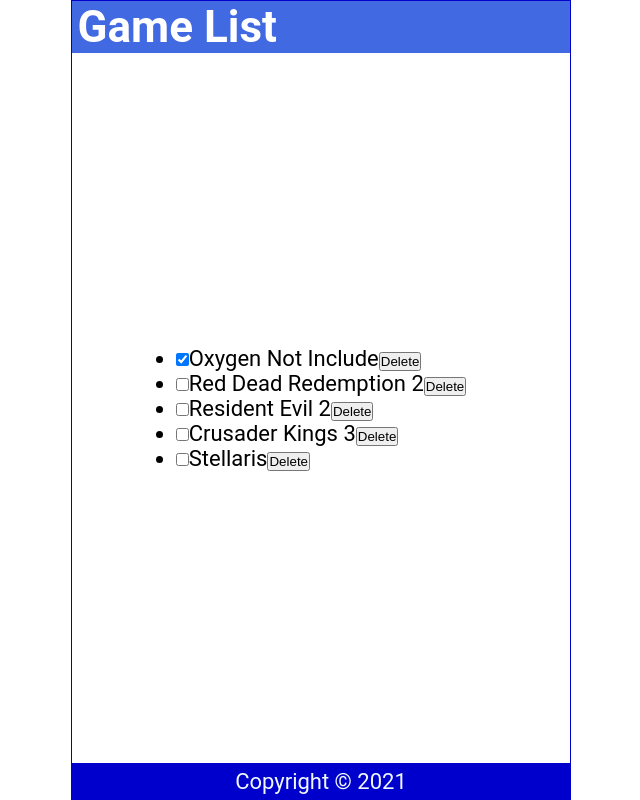
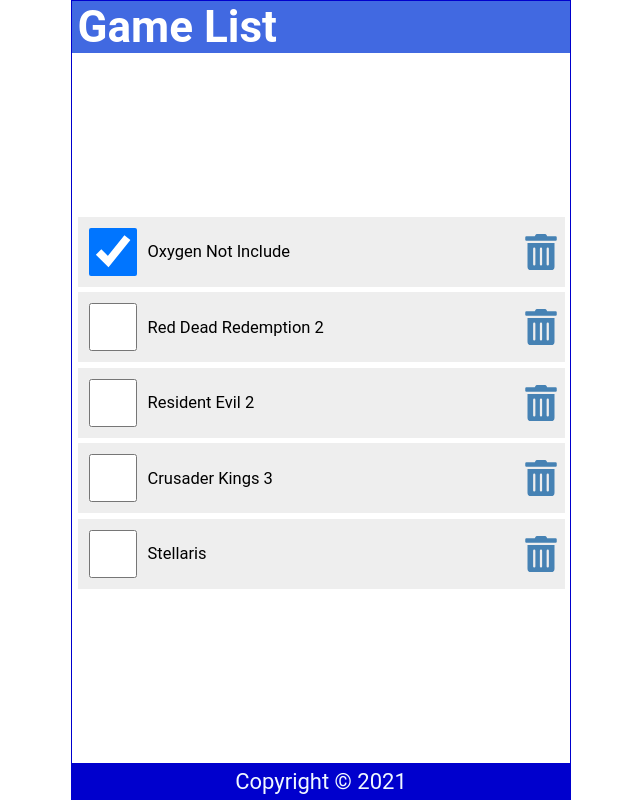
Before and after one commit to sherryysj/ReactJSRecap, a React (Create React App) app: page / in a window 1280 px wide. Shown: the whole page, without its empty margins (319-959 px from the left). Built offline with nearby package versions, Linux system fonts and the light colour scheme.

Commit message:
learning note: use of react icon and update the list style

```diff
--- a/src/Content.js
+++ b/src/Content.js
@@ -1,4 +1,5 @@
 import { useState } from "react";
+import { FaTrashAlt } from 'react-icons/fa'
 
 const Content = () => {
 
@@ -42,7 +43,10 @@
                             checked={item.checked}
                         />
                         <label>{item.item}</label>
-                        <button>Delete</button>
+                        <FaTrashAlt
+                            role="button"
+                            tabIndex="0"
+                        />
                     </li>
                 ))}
             </ul>
--- a/src/index.css
+++ b/src/index.css
@@ -57,3 +57,62 @@
   display: grid;
   place-content: center;
 }
+
+ul {
+  width: 100%;
+  list-style: none;
+  padding: 0 0.25rem 0.25rem;
+}
+
+ul li::before {
+  content: "\200B";
+}
+
+.item {
+  display: flex;
+  justify-content: flex-start;
+  align-items: center;
+  padding: 0.5rem 0 0.5rem 0.5rem;
+  margin: 0.25rem 0;
+  background-color: #eee;
+}
+
+.item:first-child {
+  margin: 0;
+}
+
+.item input[type="checkbox"] {
+  text-align: center;
+  width: 2.5rem;
+  width: 48px;
+  min-width: 48px;
+  height: 2.5rem;
+  height: 48px;
+  min-height: 48px;
+  cursor: pointer;
+  margin-right: 0.5rem;
+}
+
+.item input[type="checkbox"]:focus + label {
+  text-decoration: underline;
+}
+
+.item > label {
+  font-size: 0.75rem;
+  flex-grow: 1;
+}
+
+.item svg {
+  width: 48px;
+  min-width: 48px;
+  height: 36px;
+  font-size: 1rem;
+  color: steelblue;
+  cursor: pointer;
+}
+
+.item svg:focus,
+.item svg:hover {
+  color: red;
+  outline: none;
+}
```
